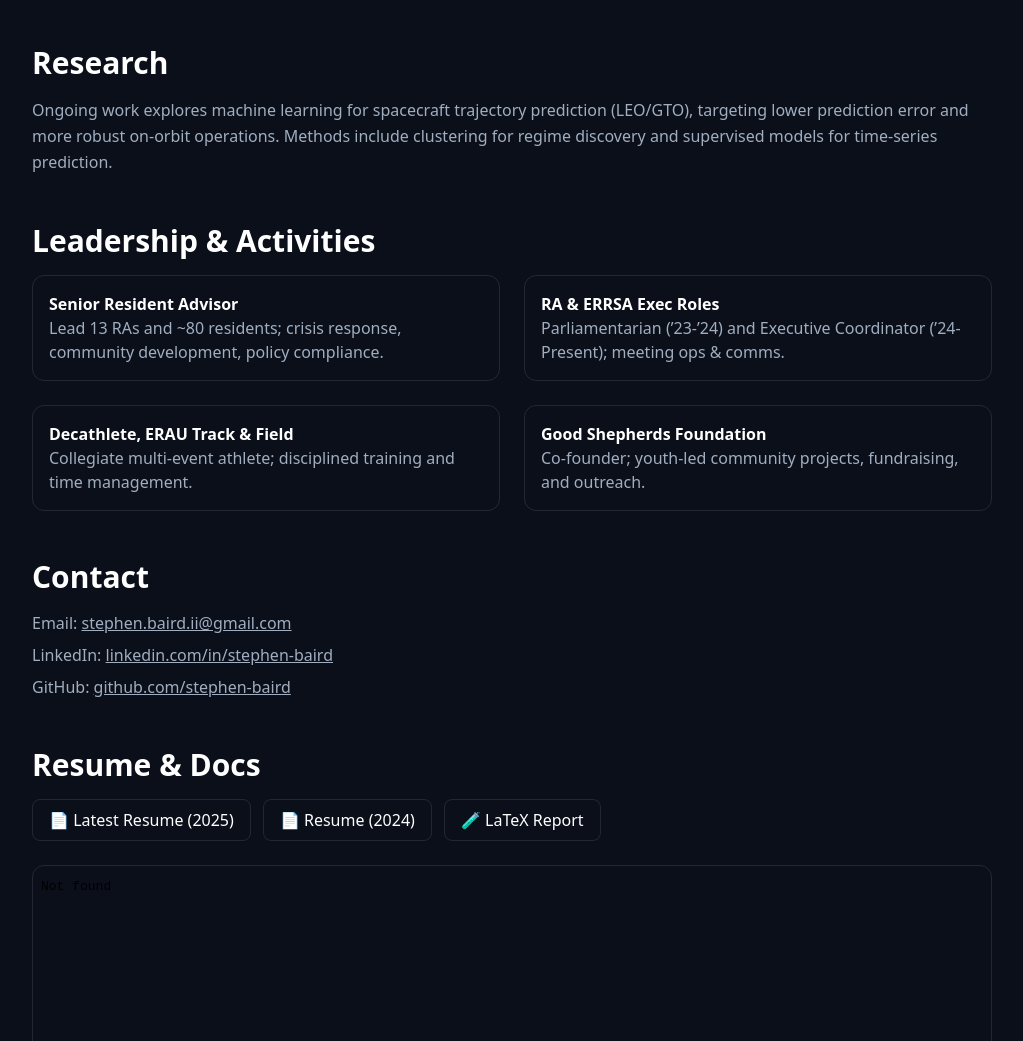
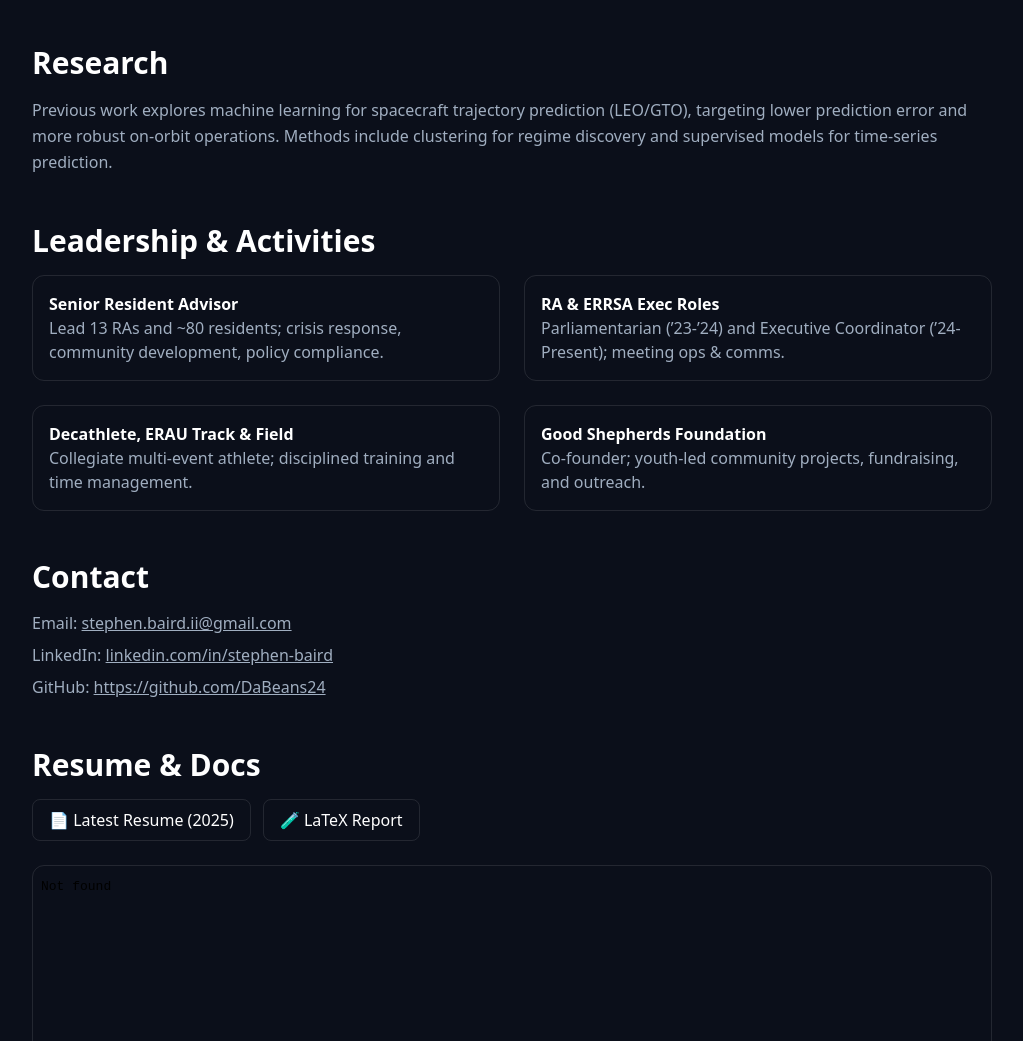
Before and after one commit to DaBeans24/stephen-baird.github.io, a plain HTML site: page index.html in a window 1280 px wide. Shown: the part 896-1937 px from the top of the page, without its empty margins (128-1151 px from the left). Drawn offline with nearby package versions, Linux system fonts and the light colour scheme.

Commit message:
Update index.html

```diff
--- a/index.html
+++ b/index.html
@@ -102,7 +102,7 @@
       <section id="research" class="my-12">
         <h2 class="text-3xl font-semibold mb-4">Research</h2>
         <p class="text-starlight leading-relaxed">
-          Ongoing work explores machine learning for spacecraft trajectory prediction (LEO/GTO),
+          Previous work explores machine learning for spacecraft trajectory prediction (LEO/GTO),
           targeting lower prediction error and more robust on-orbit operations. Methods include
           clustering for regime discovery and supervised models for time-series prediction.
         </p>
@@ -150,7 +150,7 @@
           <li>
             GitHub:
             <a class="underline hover:text-nebula" href="https://github.com/stephen-baird" target="_blank" rel="noopener">
-              github.com/stephen-baird
+              https://github.com/DaBeans24
             </a>
           </li>
         </ul>
@@ -166,13 +166,7 @@
             target="_blank" rel="noopener"
             >📄 Latest Resume (2025)</a
           >
-          <!-- Older resume in repo list -->
-          <a
-            href="./RESUME2024.pdf"
-            class="inline-flex items-center gap-2 rounded-lg border border-white/10 px-4 py-2 hover:border-nebula hover:text-nebula"
-            target="_blank" rel="noopener"
-            >📄 Resume (2024)</a
-          >
+
           <!-- Your PDF report also shown in the repo -->
           <a
             href="./latex-report.pdf"
```
